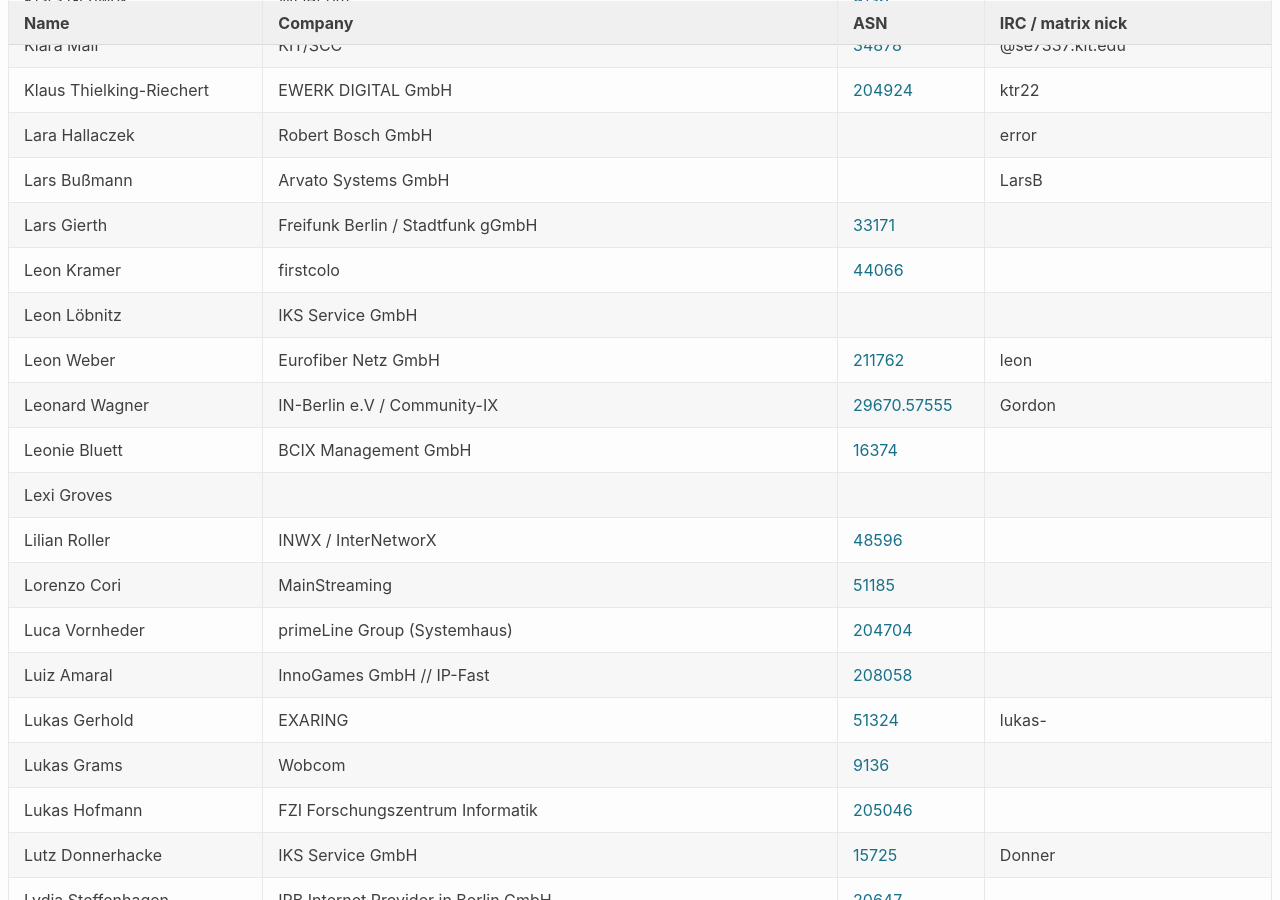
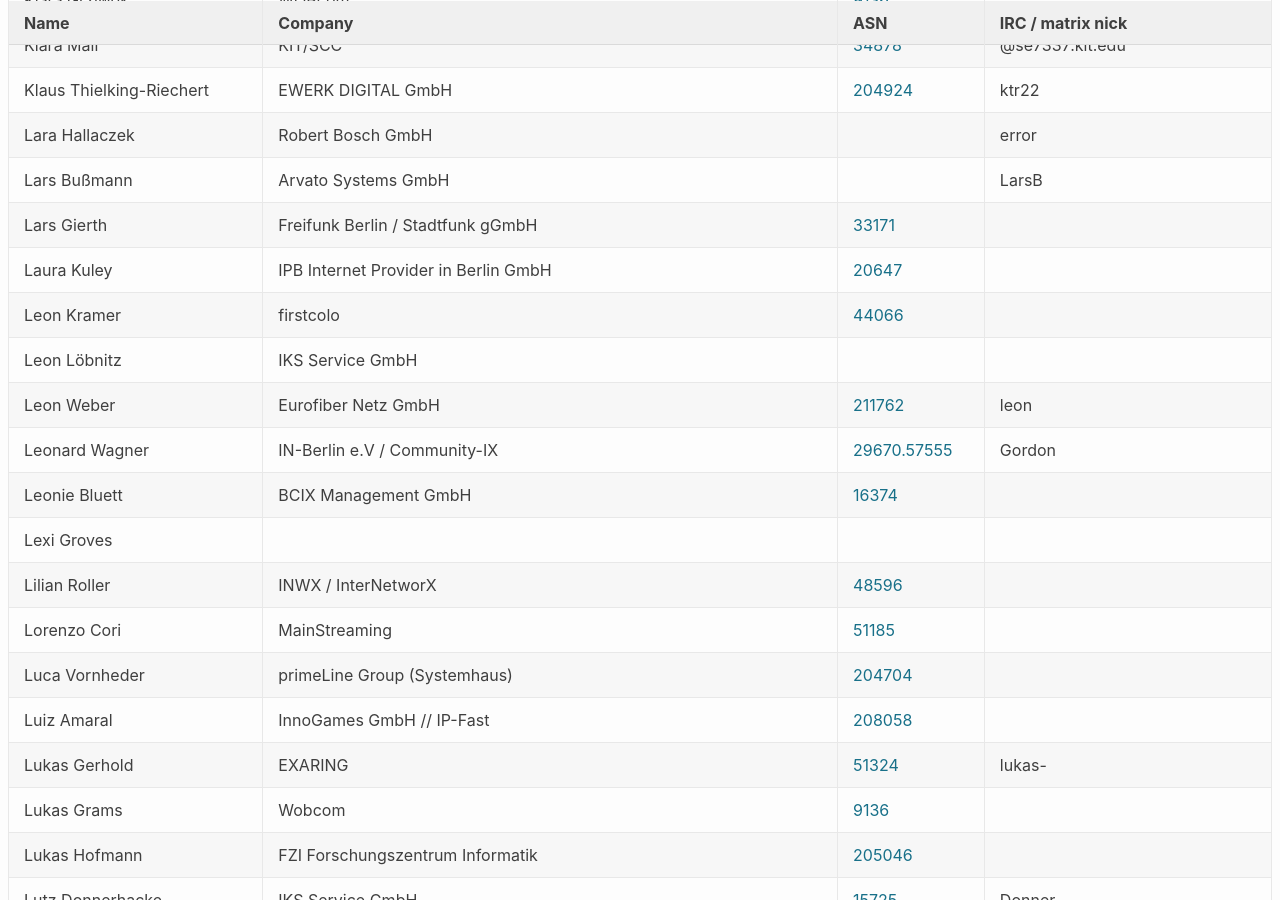
Before and after one commit to denog/pretix-attendeelist, a Jekyll site: the page built from denog16/index.markdown, in a window 1280 px wide and 900 px high, scrolled down 11521 px. Built offline with Jekyll 4.4.1, drawn with Linux system fonts in a browser that asks for light colours.

Commit message:
Latest data: Mon Nov  4 08:33:04 UTC 2024

```diff
--- a/_data/attendees_denog16_onsite.json
+++ b/_data/attendees_denog16_onsite.json
@@ -1540,6 +1540,12 @@
     "company": "Freifunk Berlin / Stadtfunk gGmbH",
     "irc": null,
     "asn": "33171"
+  },
+  {
+    "name": "Laura Kuley",
+    "company": "IPB Internet Provider in Berlin GmbH",
+    "irc": null,
+    "asn": "20647"
   },
   {
     "name": "Leonard Wagner",
```
